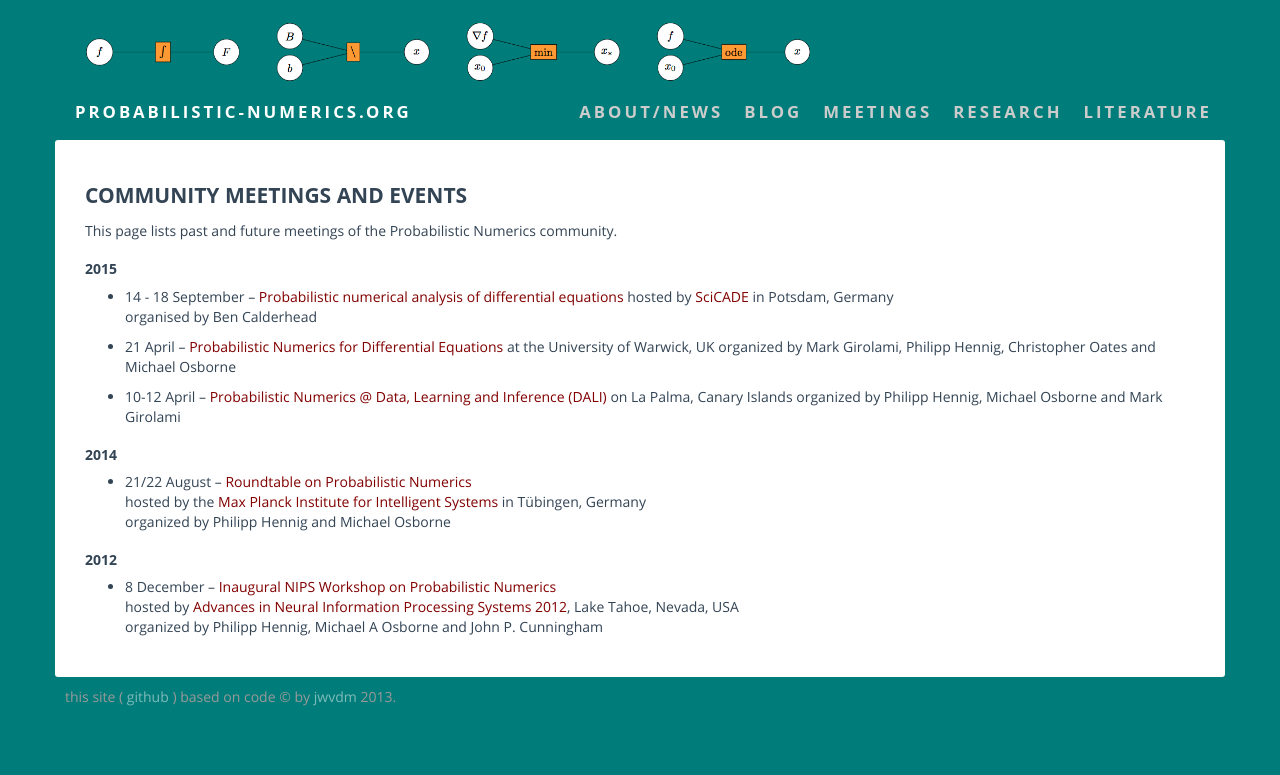
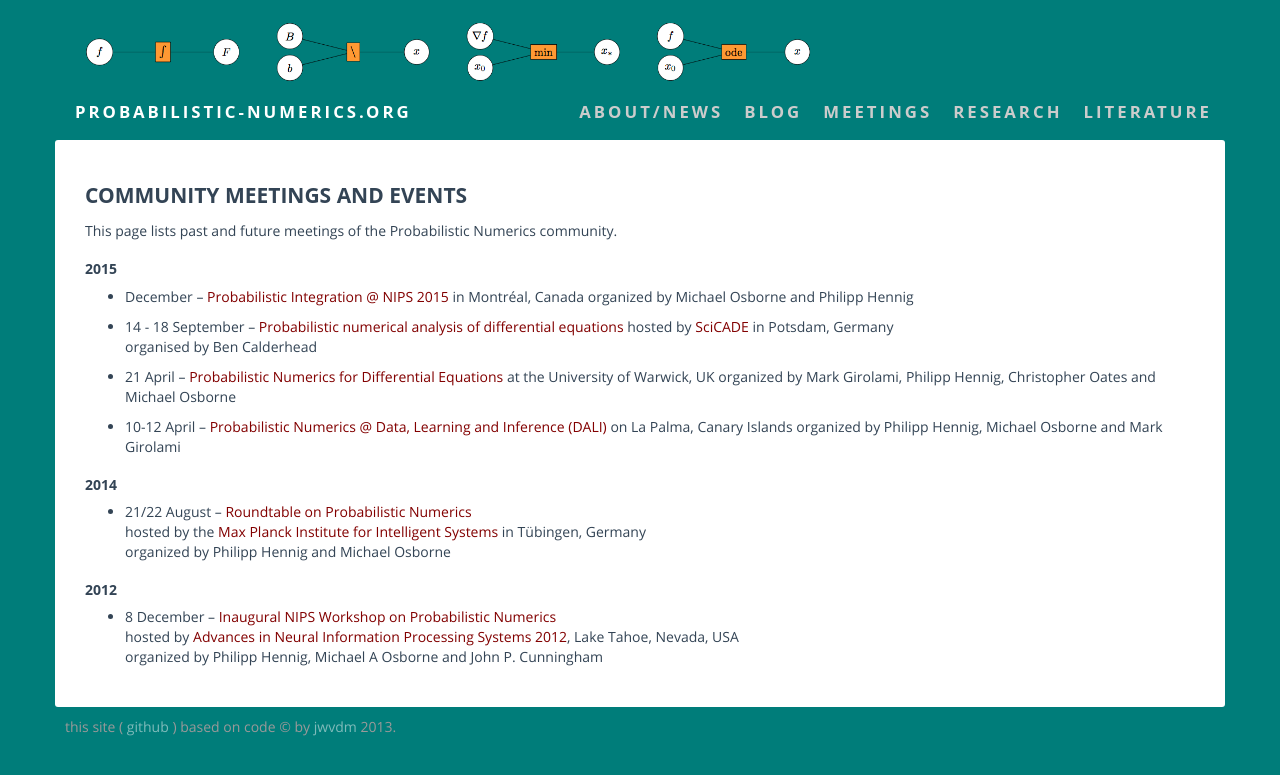
Before and after one commit to philipphennig/probabilistic-numerics.org, a Jekyll site: the page built from meetings/index.md, in a window 1280 px wide. Shown: the top 775 px of the page. Built offline with Jekyll 4.4.1, drawn with Linux system fonts in a browser that asks for light colours; some web fonts are replaced.

```diff
--- a/meetings/index.md
+++ b/meetings/index.md
@@ -9,6 +9,11 @@ This page lists past and future meetings of the Probabilistic Numerics
 community.
 
 ### 2015
+
+* December --
+  [Probabilistic Integration @ NIPS 2015]({{site.baseurl}}/meetings/NIPS2015.html)
+  in Montréal, Canada
+  organized by Michael Osborne and Philipp Hennig
 
 * 14 - 18 September --
 [Probabilistic numerical analysis of differential equations](http://scicade2015.math.uni-potsdam.de/scicade2015/minisymposiadetails.html#MS22) hosted by [SciCADE](http://scicade2015.math.uni-potsdam.de/scicade2015/index.html) in Potsdam, Germany
```
Also changed, not shown: meetings/NIPS2015.md (added, +27 -0 lines).
